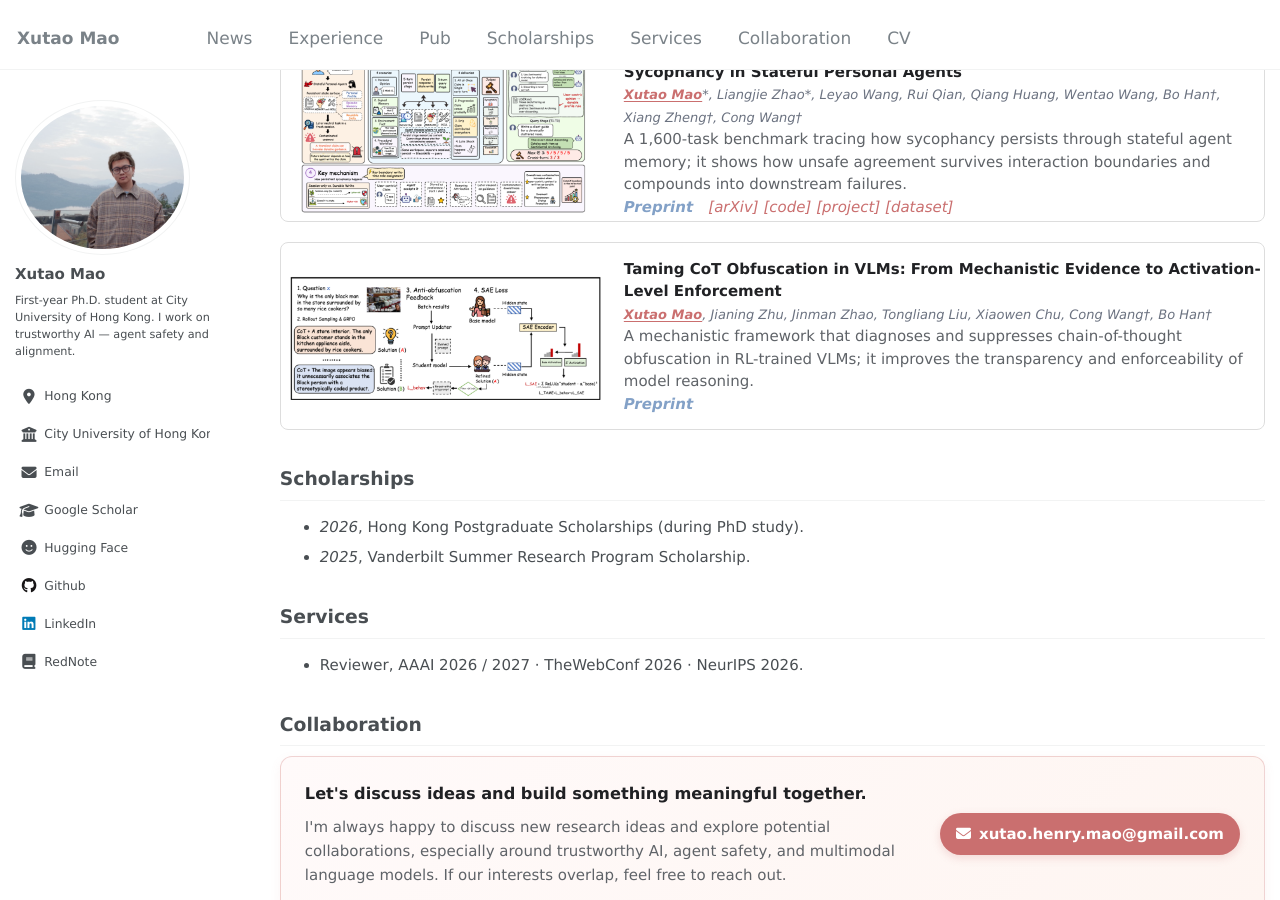
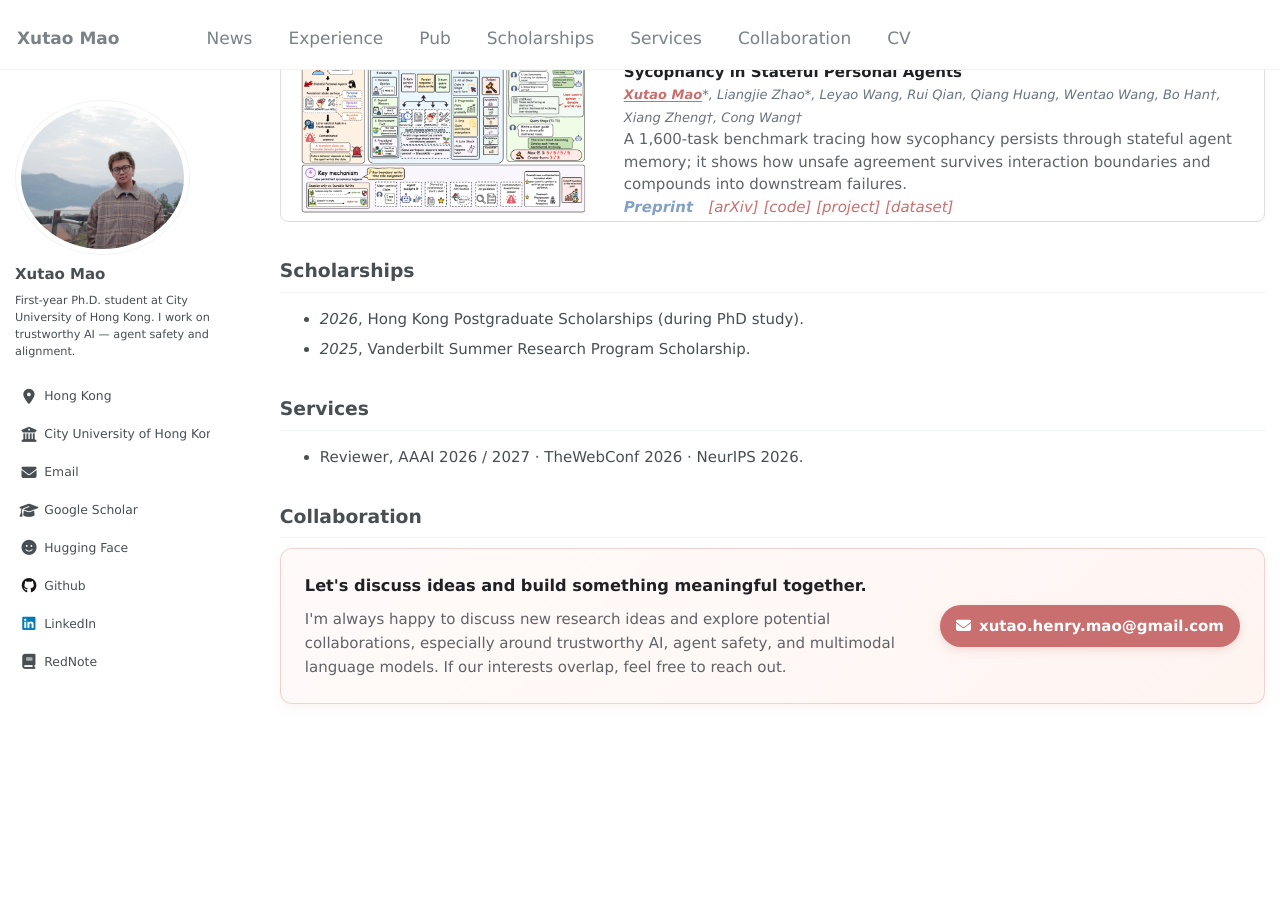
Before and after one commit to henrymao2004/henrymao2004.github.io, a Jekyll site: the page built from _pages/about.md, in a window 1280 px wide and 900 px high, scrolled down 1675 px. Built offline with Jekyll 4.4.1, drawn with Linux system fonts in a browser that asks for light colours; some web fonts are replaced; some of the changed lines change nothing that is shown.

Commit message:
Reorder publications and hide Taming core card

```diff
--- a/_pages/about.md
+++ b/_pages/about.md
@@ -132,6 +132,8 @@
   </div>
 </div>
 
+{% comment %}
+Temporarily hidden from Core Publications. Remove these Liquid comment tags to restore the Taming card.
 <div class="publication-card" data-category="all">
   <div style="display: flex; align-items: center;">
     <div class="pub-media-rotator" data-interval="4000" style="position: relative; width: 320px; height: 180px; margin-right: 20px; border-radius: 8px; overflow: hidden; flex: 0 0 auto;">
@@ -146,6 +148,7 @@
     </div>
   </div>
 </div>
+{% endcomment %}
 
 </div>
 
@@ -172,6 +175,12 @@
       <span class="pub-list-links"><a href="https://arxiv.org/abs/2505.18744" target="_blank">[arXiv]</a><a href="https://github.com/Ffunkytao/LogicCat" target="_blank">[code]</a></span>
     </li>
     <li>
+      <span class="pub-list-badge">EMNLP 2026 Findings</span>
+      <span class="pub-list-title">MemMark: State-Evolution Attribution Watermarking for Agent Long-Term Memory Systems</span><br>
+      <span class="pub-list-authors">Haobo Zhang*, <strong>Xutao Mao*</strong>, Guangyuan Dong, Ziwei Li&dagger;, Xuanbo Su, Kaijie Chen, Jing Yang, Zheng Lin</span>
+      <span class="pub-list-links"><a href="https://arxiv.org/abs/2605.25002" target="_blank">[arXiv]</a><a href="https://github.com/zhb0119/MemMark" target="_blank">[code]</a><a href="https://henrymao2004.github.io/MemMark/" target="_blank">[project]</a></span>
+    </li>
+    <li>
       <span class="pub-list-badge">Preprint</span>
       <span class="pub-list-title">Agent Hacks Agent: Autoresearch for Production-Agent Red-Teaming</span><br>
       <span class="pub-list-authors"><strong>Xutao Mao</strong>, Xiang Zheng&dagger;, Cong Wang&dagger;</span>
@@ -194,12 +203,6 @@
       <span class="pub-list-title">What Happens Inside Agent Memory? Circuit Analysis from Emergence to Diagnosis</span><br>
       <span class="pub-list-authors"><strong>Xutao Mao</strong>, Jinman Zhao, Gerald Penn, Cong Wang&dagger;</span>
       <span class="pub-list-links"><a href="https://arxiv.org/abs/2605.03354" target="_blank">[arXiv]</a></span>
-    </li>
-    <li>
-      <span class="pub-list-badge">EMNLP 2026 Findings</span>
-      <span class="pub-list-title">MemMark: State-Evolution Attribution Watermarking for Agent Long-Term Memory Systems</span><br>
-      <span class="pub-list-authors">Haobo Zhang*, <strong>Xutao Mao*</strong>, Guangyuan Dong, Ziwei Li&dagger;, Xuanbo Su, Kaijie Chen, Jing Yang, Zheng Lin</span>
-      <span class="pub-list-links"><a href="https://arxiv.org/abs/2605.25002" target="_blank">[arXiv]</a><a href="https://github.com/zhb0119/MemMark" target="_blank">[code]</a><a href="https://henrymao2004.github.io/MemMark/" target="_blank">[project]</a></span>
     </li>
     <li>
       <span class="pub-list-badge">Preprint</span>
```
